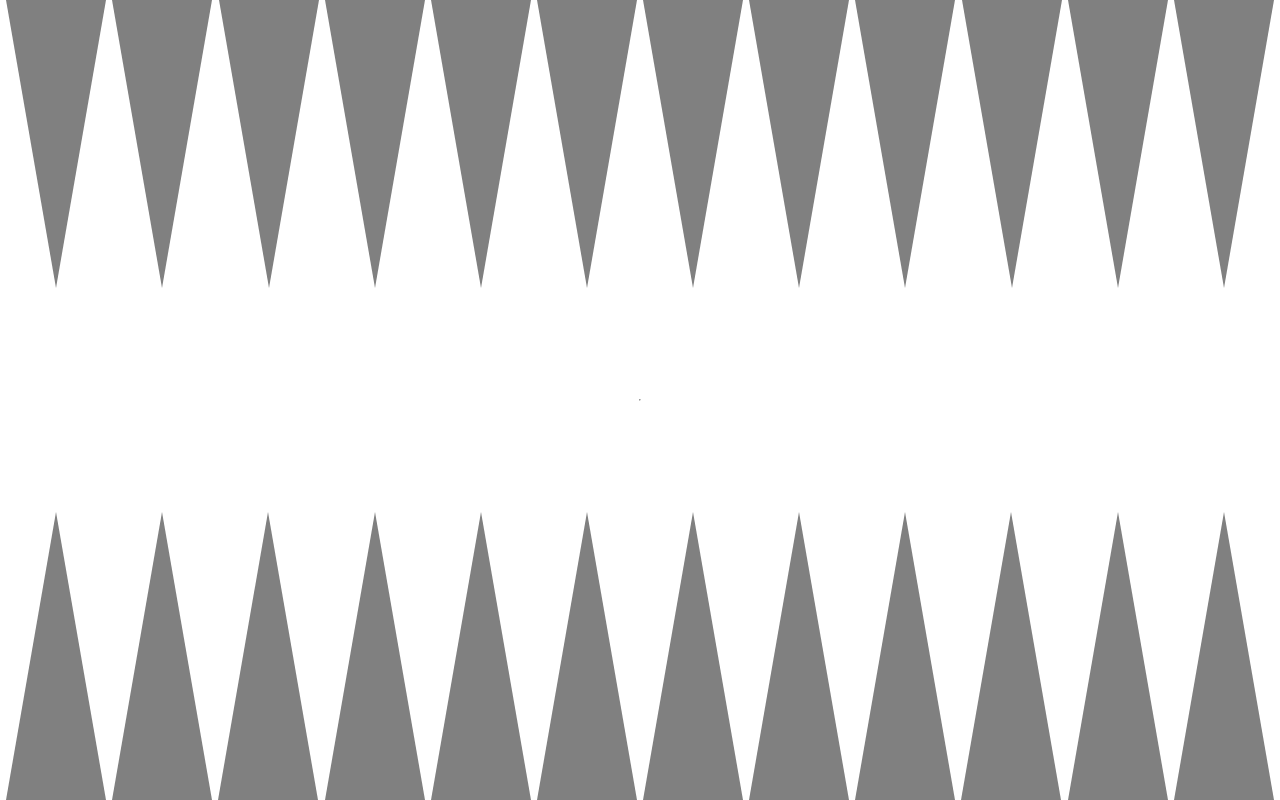
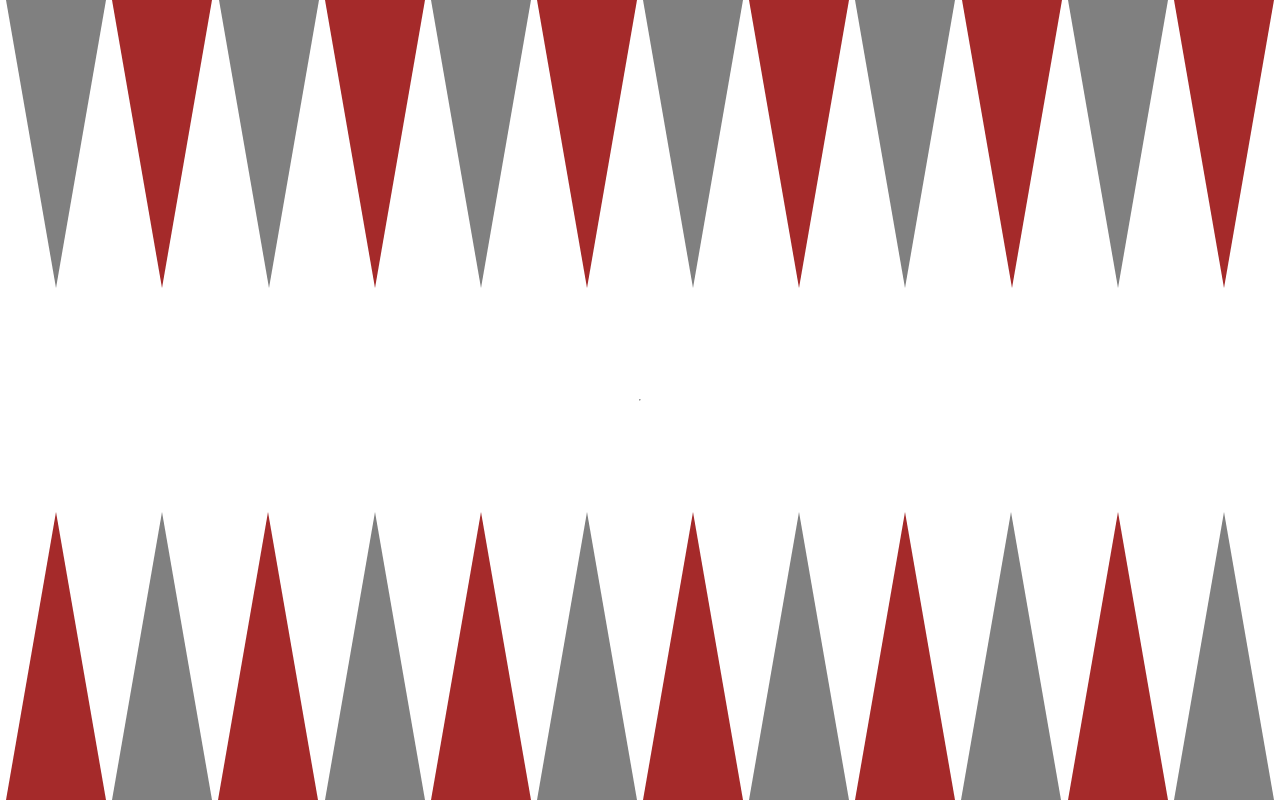
Before and after one commit to KylesTech95/backgammon-game, a plain HTML site: page index.html in a window 1280 px wide. Drawn offline with Linux system fonts and the light colour scheme.

Commit message:
tri colors

```diff
--- a/index.html
+++ b/index.html
@@ -42,4 +42,5 @@
                 </div>
             </div>
     </body>
+    <script src="index.js"></script>
 </html>
--- a/index.js
+++ b/index.js
@@ -0,0 +1,4 @@
+let triArr = document.querySelectorAll('.tri');
+
+//change triangle colors by mod
+triArr.forEach((tri,i)=>i%2!==0 ? tri.style = `border-bottom: 18rem solid grey;` : tri.style = `border-bottom: 18rem solid brown;`)
--- a/styles.css
+++ b/styles.css
@@ -35,7 +35,6 @@ body{
     width: 75px;
     border-right: 50px solid transparent;
     border-left: 50px solid transparent;
-    border-bottom:18rem solid grey;
 }
 #side1{
     display:flex;
```
